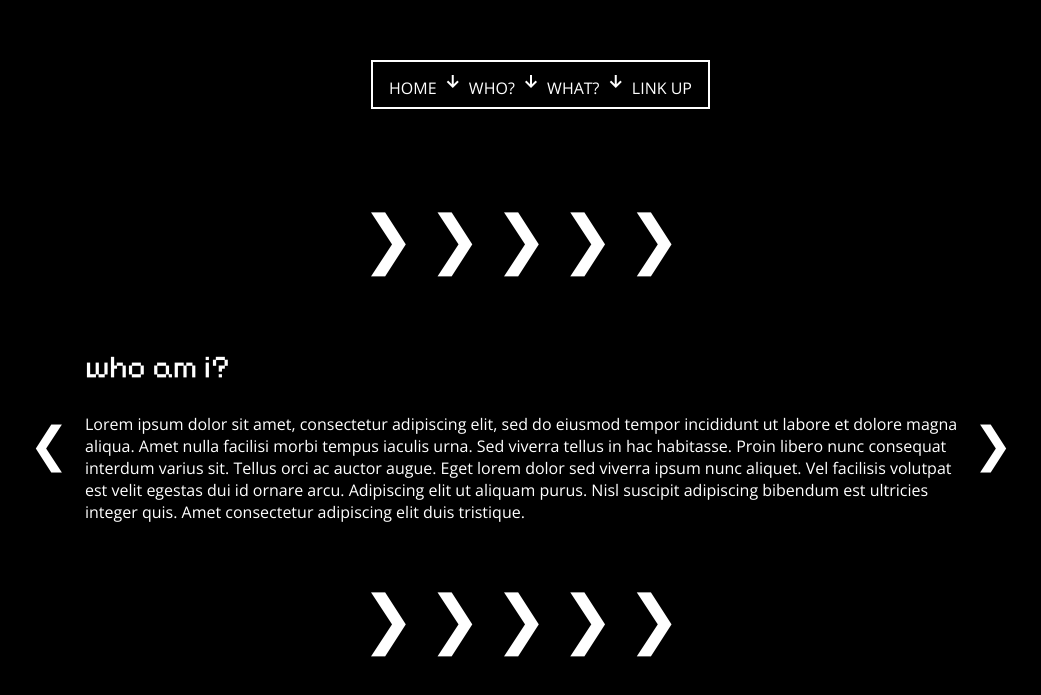
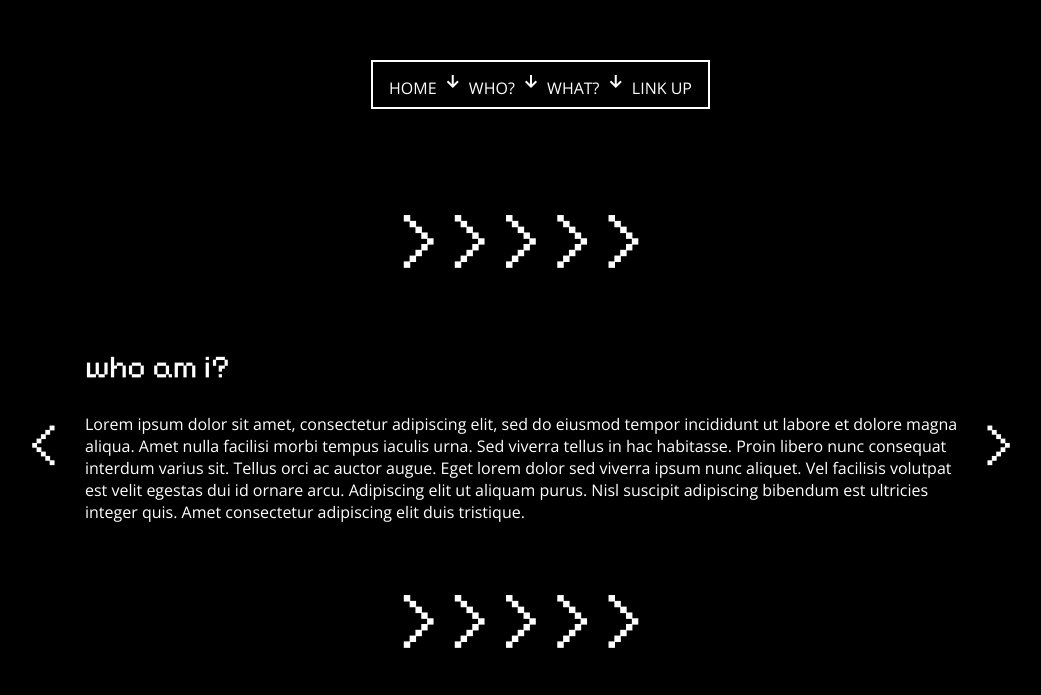
Before and after one commit to supercheese99/portfolio-site, a plain HTML site: page index.html in a window 1280 px wide. Shown: the part 691-1386 px from the top of the page, without its empty margins (119-1160 px from the left). Drawn offline with nearby package versions, Linux system fonts and the light colour scheme.

Commit message:
changed the arrows to brackets

```diff
--- a/index.html
+++ b/index.html
@@ -60,7 +60,7 @@
 
             <div id="about">
                 <div class="arrows-right-div">
-                    <h1 class="arrows-right">&#10095; &#10095; &#10095; &#10095; &#10095;</h1>
+                    <h1 class="arrows-right">> > > > ></h1>
                 </div>
 
                 <div class="slider-container">
@@ -92,13 +92,13 @@
                         </div>
                     </div>
 
-                    <a class="prev" onclick="plusSlides(-1)">&#10094;</a>
-                    <a class="next" onclick="plusSlides(1)">&#10095;</a>
+                    <a class="prev" onclick="plusSlides(-1)"> < </a>
+                    <a class="next" onclick="plusSlides(1)"> > </a>
 
                 </div>
 
                 <div class="arrows-right-div">
-                    <h1 class="arrows-right">&#10095; &#10095; &#10095; &#10095; &#10095;</h1>
+                    <h1 class="arrows-right">> > > > ></h1>
                 </div>
 
             </div>
```
Also changed, not shown: scss/modules/_about.scss (line endings or trailing spaces).
